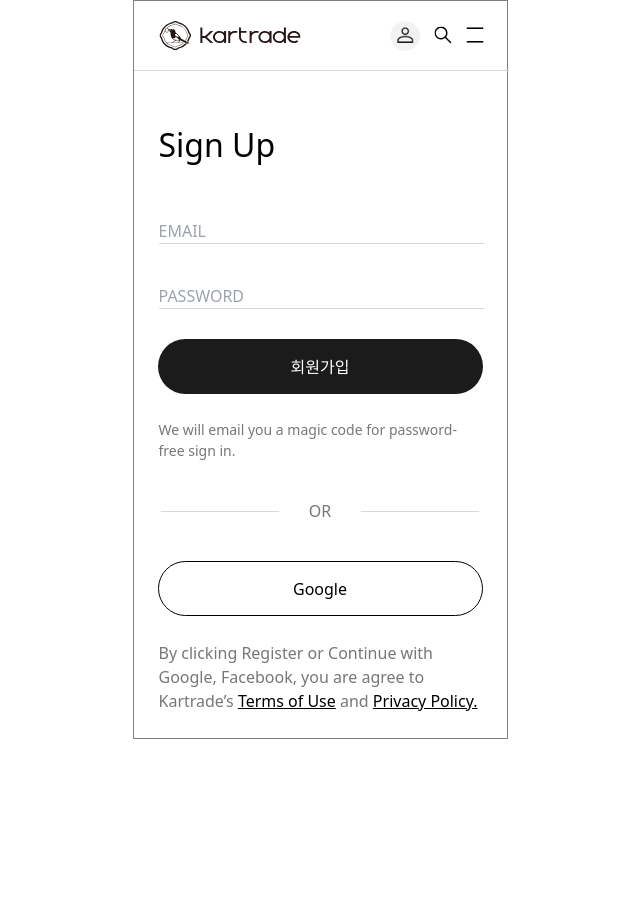
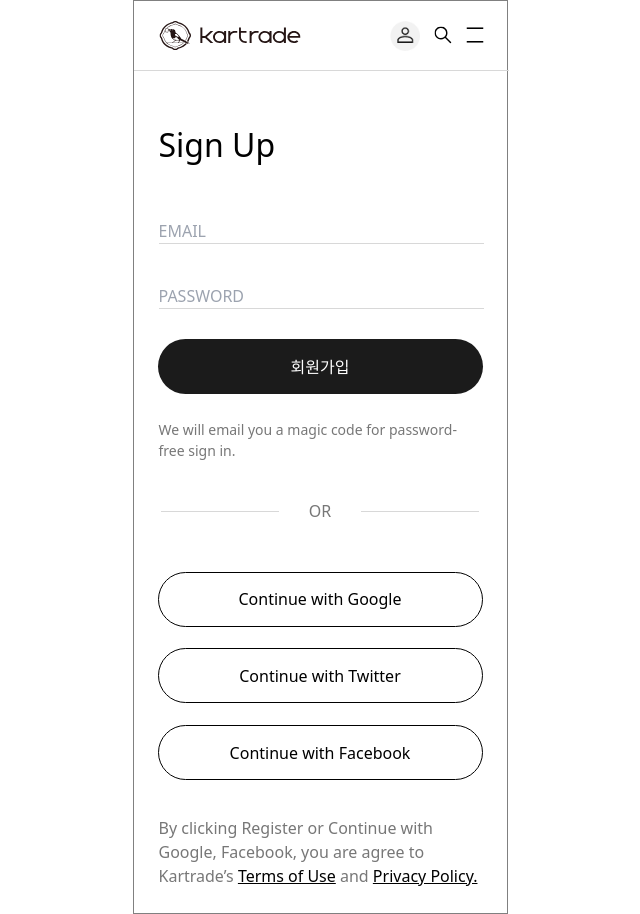
Before and after one commit to mimmmji/kartrade, a Next.js app: page /signup in a window 1280 px wide. Shown: the whole page, without its empty margins (320-960 px from the left). Before the commit the page ends 800 px from the top, so only its background shows below. Built offline with nearby package versions, Linux system fonts and the light colour scheme; no server answers.

Commit message:
소셜 로그인 구현 및 유효성검사

```diff
--- /dev/null
+++ b/components/SocialLoginButton.tsx
@@ -0,0 +1,50 @@
+import { auth } from "@/service/firebase";
+import { AuthProvider, signInWithPopup } from "firebase/auth";
+import { User as FirebaseAuthUser } from "firebase/auth";
+import { User as NextAuthUser } from "next-auth";
+
+const convertFirebaseUserToNextAuthUser = (
+  firebaseUser: FirebaseAuthUser
+): NextAuthUser => {
+  const nextAuthUser: NextAuthUser = {
+    id: firebaseUser.uid,
+    name: firebaseUser.displayName || "",
+    email: firebaseUser.email || "",
+  };
+
+  return nextAuthUser;
+};
+
+interface SocialLoginButtonProps {
+  provider: AuthProvider;
+  buttonText: string;
+  onSuccess: (user: NextAuthUser) => void;
+  onFailure: () => void;
+}
+
+const SocialLoginButton: React.FC<SocialLoginButtonProps> = ({
+  provider,
+  buttonText,
+  onSuccess,
+  onFailure,
+}) => {
+  const handleSignIn = () => {
+    signInWithPopup(auth, provider)
+      .then((result) => {
+        const firebaseUser = result.user;
+        const nextAuthUser = convertFirebaseUserToNextAuthUser(firebaseUser); // Firebase 사용자 객체를 Next.js 사용자 객체로 변환합니다.
+        onSuccess(nextAuthUser);
+      })
+      .catch(() => {
+        onFailure();
+      });
+  };
+
+  return (
+    <button className="white-button2" onClick={handleSignIn}>
+      {buttonText}
+    </button>
+  );
+};
+
+export default SocialLoginButton;
--- a/package.json
+++ b/package.json
@@ -9,7 +9,6 @@
     "lint": "next lint"
   },
   "dependencies": {
-    "@next-auth/firebase-adapter": "^0.0.2-canary.207",
     "@tailwindcss/line-clamp": "^0.4.4",
     "@types/node": "20.2.5",
     "@types/react": "18.2.7",
@@ -18,12 +17,14 @@
     "eslint": "8.41.0",
     "eslint-config-next": "13.4.4",
     "firebase": "^9.23.0",
+    "formik": "^2.4.2",
     "next": "13.4.4",
     "next-auth": "^4.22.1",
     "postcss": "8.4.24",
     "react": "18.2.0",
     "react-dom": "18.2.0",
     "tailwindcss": "3.3.2",
-    "typescript": "5.0.4"
+    "typescript": "5.0.4",
+    "yup": "^1.2.0"
   }
 }
--- a/pages/api/auth/[...nextauth].ts
+++ /dev/null
@@ -1,11 +0,0 @@
-import NextAuth from "next-auth";
-import GoogleProvider from "next-auth/providers/google";
-
-export default NextAuth({
-  providers: [
-    GoogleProvider({
-      clientId: process.env.GOOGLE_CLIENT_ID || "",
-      clientSecret: process.env.GOOGLE_CLIENT_SECRET || "",
-    }),
-  ],
-});
--- a/pages/login.tsx
+++ b/pages/login.tsx
@@ -1,11 +1,20 @@
 import Header from "@/components/Header";
-import { useState } from "react";
+import { useEffect, useState } from "react";
 import { auth } from "../service/firebase";
 import { useRouter } from "next/router";
+import { User as NextAuthUser } from "next-auth";
+import {
+  FacebookAuthProvider,
+  GoogleAuthProvider,
+  TwitterAuthProvider,
+} from "firebase/auth";
+import SocialLoginButton from "@/components/SocialLoginButton";
+import { useSession } from "next-auth/react";
 
 export default function Login() {
   const [email, setEmail] = useState("");
   const [password, setPassword] = useState("");
+  const [userData, setUserData] = useState<NextAuthUser | null>(null);
   const router = useRouter();
 
   const handleLogin = async (e: React.FormEvent<HTMLFormElement>) => {
@@ -21,6 +30,16 @@ export default function Login() {
 
   const handleSignUp = () => {
     router.push("/signup");
+  };
+
+  const handleSocialLoginSuccess = (user: NextAuthUser) => {
+    setUserData(user);
+    alert("로그인 성공");
+    router.push("/");
+  };
+
+  const handleSocialLoginFailure = () => {
+    alert("로그인 실패");
   };
 
   return (
@@ -53,8 +72,25 @@ export default function Login() {
           <span className="gray mx-[30px]">OR</span>
           <div className="h-[1px] w-[118px] gray4"></div>
         </div>
-        <div className="my-[35px] mx-auto">
-          <button className="white-button2">Google</button>
+        <div className="mx-auto h-[230px] flex flex-col justify-around">
+          <SocialLoginButton
+            provider={new GoogleAuthProvider()}
+            buttonText="Continue with Google"
+            onSuccess={handleSocialLoginSuccess}
+            onFailure={handleSocialLoginFailure}
+          />
+          <SocialLoginButton
+            provider={new TwitterAuthProvider()}
+            buttonText="Continue with Twitter"
+            onSuccess={handleSocialLoginSuccess}
+            onFailure={handleSocialLoginFailure}
+          />
+          <SocialLoginButton
+            provider={new FacebookAuthProvider()}
+            buttonText="Continue with Facebook"
+            onSuccess={handleSocialLoginSuccess}
+            onFailure={handleSocialLoginFailure}
+          />
         </div>
         <p className="mx-default my-[25px] gray">
           We will email you a magic code for password-free sign in. Or you can{" "}
--- /dev/null
+++ b/pages/profile.tsx
@@ -0,0 +1,3 @@
+export default function profile() {
+  return <>Hello</>;
+}
--- a/pages/signup.tsx
+++ b/pages/signup.tsx
@@ -2,21 +2,26 @@ import { useState } from "react";
 import firebase from "../service/firebase";
 import { useRouter } from "next/router";
 import Header from "@/components/Header";
+import { User as NextAuthUser } from "next-auth";
+import {
+  FacebookAuthProvider,
+  GoogleAuthProvider,
+  TwitterAuthProvider,
+} from "firebase/auth";
+import SocialLoginButton from "@/components/SocialLoginButton";
+import { Formik, Form, Field, ErrorMessage } from "formik";
+import * as Yup from "yup";
 
 export default function SignUp() {
-  const [account, setAccount] = useState({ email: "", password: "" });
+  const [userData, setUserData] = useState<NextAuthUser | null>(null);
+
   const router = useRouter();
-
-  const onChange = (e: React.ChangeEvent<HTMLInputElement>) => {
-    setAccount({ ...account, [e.target.name]: e.target.value });
-  };
 
   const createUser = (email: string, password: string) => {
     firebase
       .auth()
       .createUserWithEmailAndPassword(email, password)
       .then(() => {
-        setAccount({ email: "", password: "" });
         alert("가입 성공");
         router.push("/");
       })
@@ -25,37 +30,70 @@ export default function SignUp() {
       });
   };
 
+  const SignUpSchema = Yup.object({
+    email: Yup.string()
+      .email("Invalid email address")
+      .required("Email is required"),
+    password: Yup.string().required("Password is required"),
+  });
+
+  const handleSocialLoginSuccess = (user: NextAuthUser) => {
+    setUserData(user);
+    alert("가입 성공");
+    router.push("/");
+  };
+
+  const handleSocialLoginFailure = () => {
+    alert("가입 실패");
+  };
+
   return (
     <>
       <section className="section">
         <Header />
         <p className="text-[32px] font-medium mx-default my-[50px]">Sign Up</p>
-
-        <input
-          className="mx-default w-[325px] bottom-gray mb-[40px]"
+        <Formik
+          initialValues={{ email: "", password: "" }}
+          validationSchema={SignUpSchema}
+          onSubmit={(values) => {
+            createUser(values.email, values.password);
+          }}
+        >
+          <Form>
+            <div className="mx-default w-[325px] mb-[40px]">
+              <Field
                 type="email"
                 name="email"
-          value={account.email}
-          onChange={onChange}
                 placeholder="EMAIL"
+                className="w-full bottom-gray"
               />
-        <input
-          className="mx-default w-[325px] bottom-gray mb-[30px]"
+              <ErrorMessage
+                name="email"
+                component="div"
+                className="text-red-500"
+              />
+            </div>
+
+            <div className="mx-default w-[325px] mb-[30px]">
+              <Field
                 type="password"
                 name="password"
-          value={account.password}
-          onChange={onChange}
                 placeholder="PASSWORD"
+                className="w-full bottom-gray"
               />
+              <ErrorMessage
+                name="password"
+                component="div"
+                className="text-red-500"
+              />
+            </div>
 
-        <button
-          className="black-button2 mx-auto"
-          onClick={() => {
-            createUser(account.email, account.password);
-          }}
-        >
+            <button className="black-button2 flex-center mx-auto" type="submit">
               회원가입
             </button>
+          </Form>
+        </Formik>
+
         <p className="mx-default mt-[25px] text-[14px] gray">
           We will email you a magic code for password-free sign in.
         </p>
@@ -64,8 +102,25 @@ export default function SignUp() {
           <span className="gray mx-[30px]">OR</span>
           <div className="h-[1px] w-[118px] gray4"></div>
         </div>
-        <div className="mx-auto">
-          <button className="white-button2">Google</button>
+        <div className="mx-auto h-[230px] flex flex-col justify-around">
+          <SocialLoginButton
+            provider={new GoogleAuthProvider()}
+            buttonText="Continue with Google"
+            onSuccess={handleSocialLoginSuccess}
+            onFailure={handleSocialLoginFailure}
+          />
+          <SocialLoginButton
+            provider={new TwitterAuthProvider()}
+            buttonText="Continue with Twitter"
+            onSuccess={handleSocialLoginSuccess}
+            onFailure={handleSocialLoginFailure}
+          />
+          <SocialLoginButton
+            provider={new FacebookAuthProvider()}
+            buttonText="Continue with Facebook"
+            onSuccess={handleSocialLoginSuccess}
+            onFailure={handleSocialLoginFailure}
+          />
         </div>
         <p className="mx-default my-[25px] gray">
           By clicking Register or Continue with Google, Facebook, you are agree
```
Also changed, not shown: 1 other file (tests, documents, lock files or other folders). Lines whose indentation alone changed are shown as unchanged.
